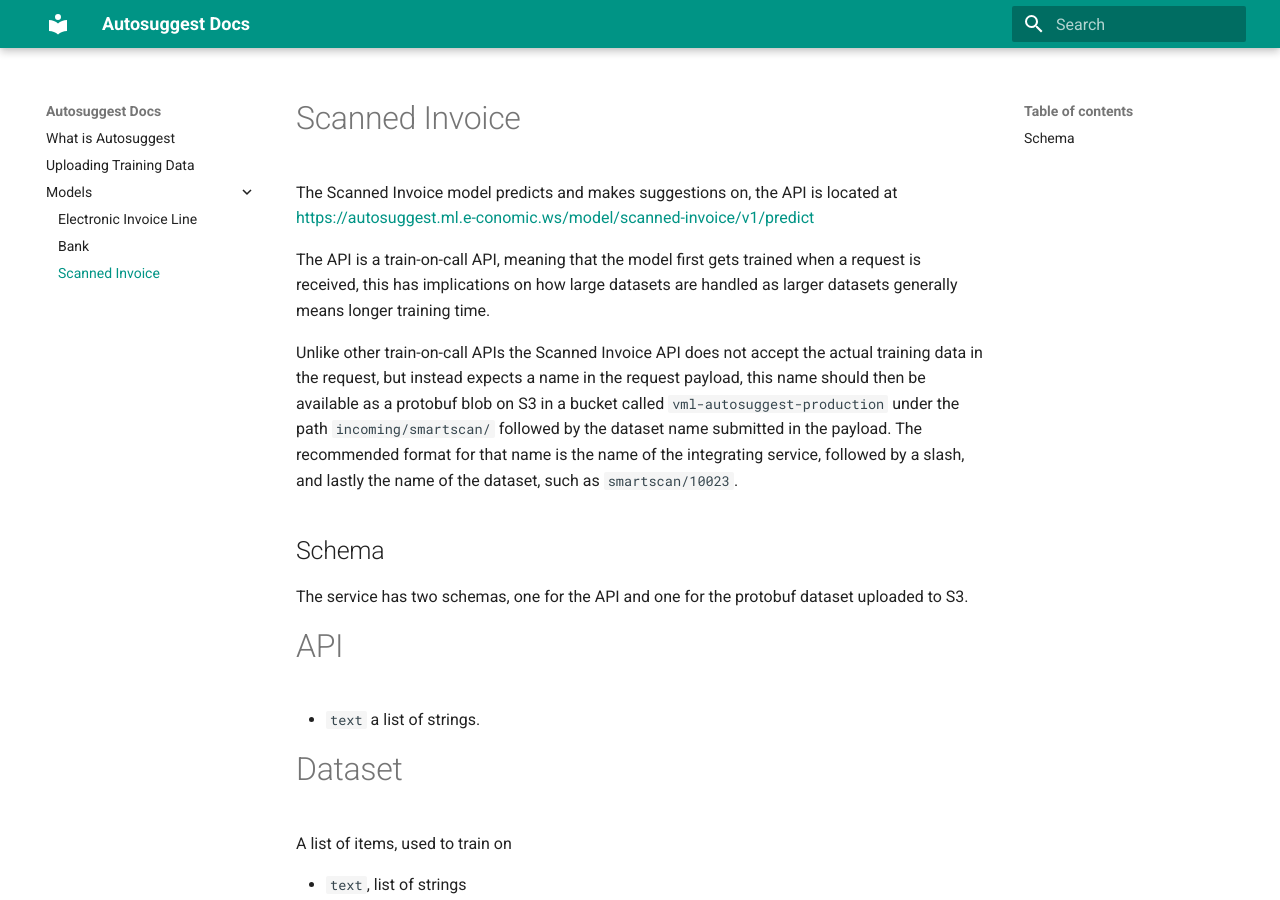
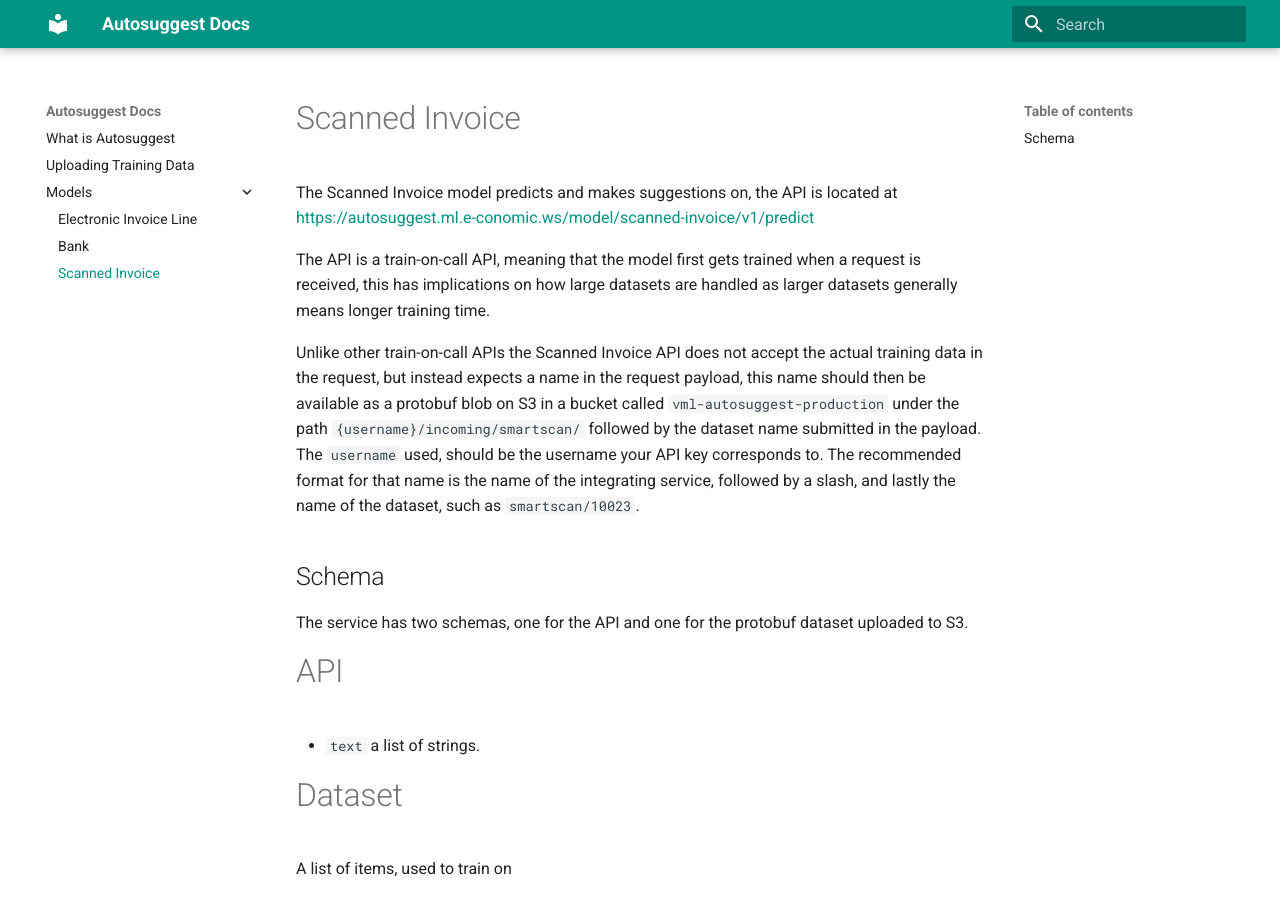
Before and after one commit to e-conomic/vml-docs, an MkDocs documentation site: the page built from docs/models/scanned-invoice.md, in a window 1280 px wide and 900 px high. Built offline with MkDocs 1.6.1 and Material for MkDocs 9.7.7, drawn with Linux system fonts in a browser that asks for light colours.

Commit message:
Corrected dataset path example

```diff
--- a/docs/models/scanned-invoice.md
+++ b/docs/models/scanned-invoice.md
@@ -5,7 +5,8 @@
 
 The API is a train-on-call API, meaning that the model first gets trained when a request is received, this has implications on how large datasets are handled as larger datasets generally means longer training time.
 
-Unlike other train-on-call APIs the Scanned Invoice API does not accept the actual training data in the request, but instead expects a name in the request payload, this name should then be available as a protobuf blob on S3 in a bucket called `vml-autosuggest-production` under the path `incoming/smartscan/` followed by the dataset name submitted in the payload. The recommended format for that name is the name of the integrating service, followed by a slash, and lastly the name of the dataset, such as `smartscan/10023`.
+Unlike other train-on-call APIs the Scanned Invoice API does not accept the actual training data in the request, but instead expects a name in the request payload, this name should then be available as a protobuf blob on S3 in a bucket called `vml-autosuggest-production` under the path `{username}/incoming/smartscan/` followed by the dataset name submitted in the payload. The `username` used, should be the username your API key corresponds to.
+The recommended format for that name is the name of the integrating service, followed by a slash, and lastly the name of the dataset, such as `smartscan/10023`.
 
 Schema
 ------
```
